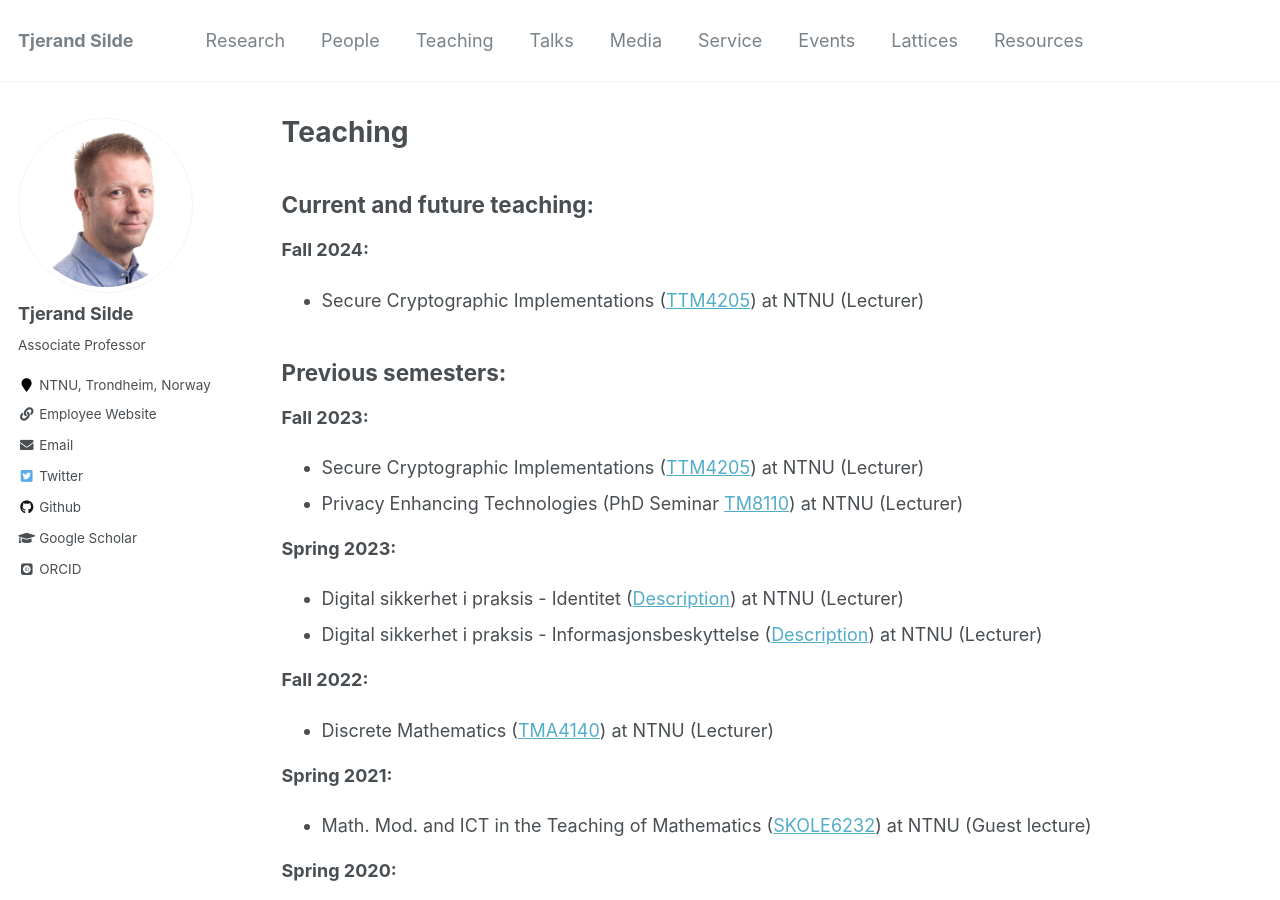
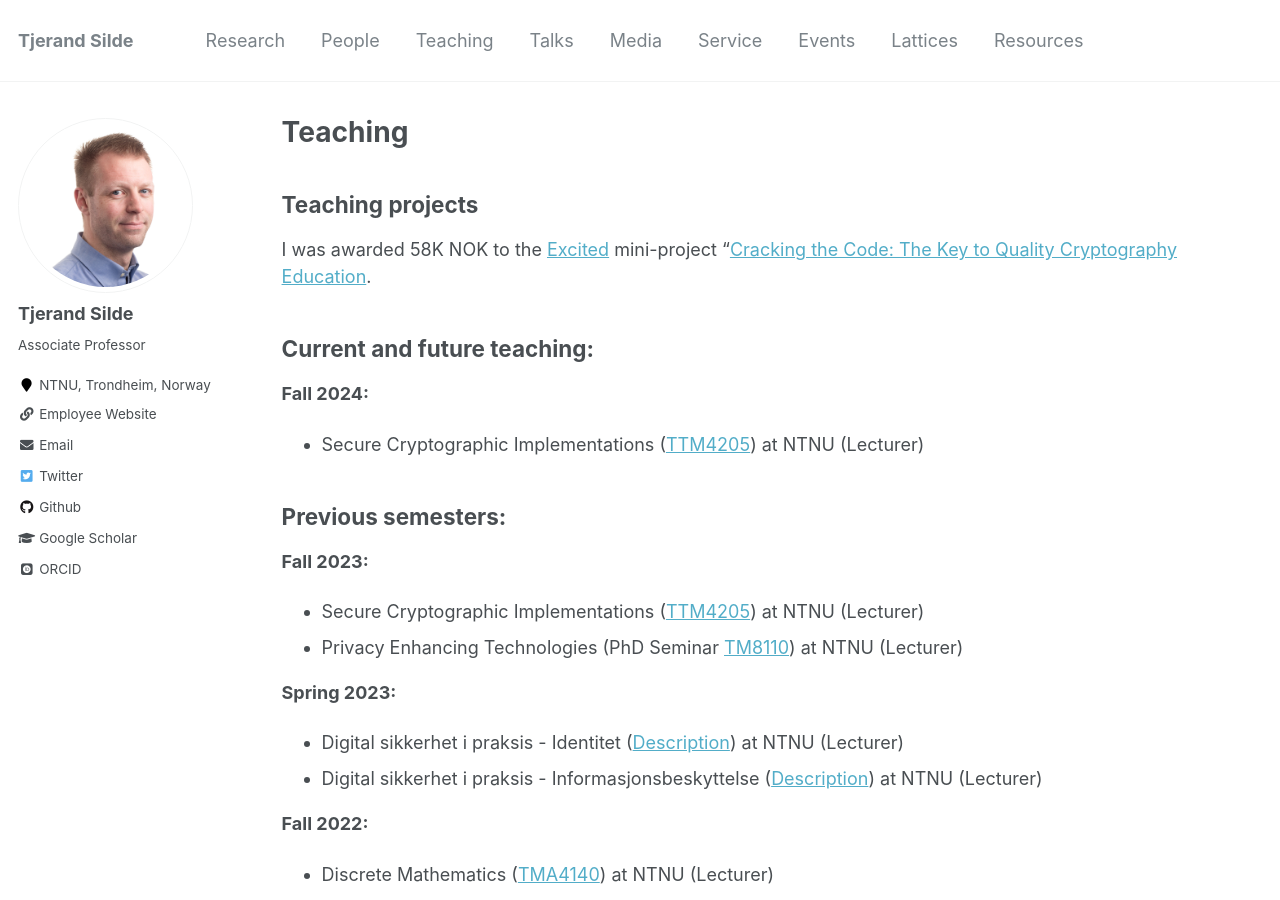
Before and after one commit to tjesi/tjesi.github.io, a Jekyll site: the page built from _pages/teaching.md, in a window 1280 px wide and 900 px high. Built offline with Jekyll 4.4.1, drawn with Linux system fonts in a browser that asks for light colours; some web fonts are replaced.

Commit message:
Update teaching.md

```diff
--- a/_pages/teaching.md
+++ b/_pages/teaching.md
@@ -4,6 +4,10 @@ title: "Teaching"
 permalink: /teaching/
 author_profile: true
 ---
+
+## Teaching projects
+
+I was awarded 58K NOK to the [Excited](https://www.ntnu.edu/excited) mini-project "[Cracking the Code: The Key to Quality Cryptography Education](https://www.ntnu.edu/excited/insights-from-mini-projects).
 
 ## Current and future teaching:
 
```
